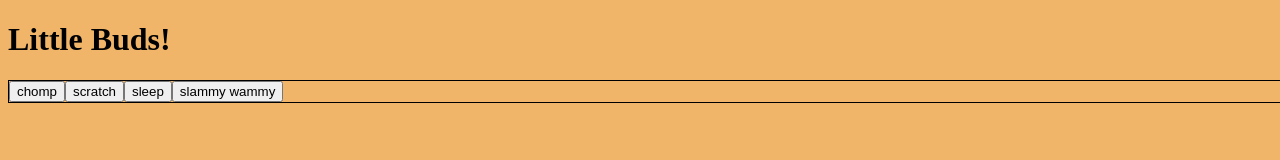
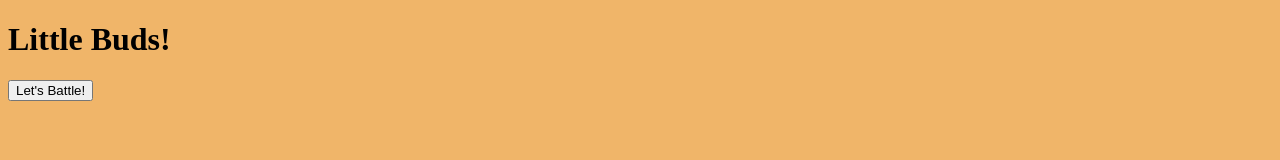
Before and after one commit to tarrinneal/lilbuds, a plain HTML site: page lilbuds.html in a window 1280 px wide. Drawn offline with Linux system fonts and the light colour scheme.

Commit message:
messed around with some format of getting into a battle and clearing out the current html this is just a test, really. I'm not married to this format, but it's a good way to see how to switch from screen to screen

```diff
--- a/app.js
+++ b/app.js
@@ -7,12 +7,43 @@ $(document).ready(function() {
   var $app = $('#app');
   $app.html('');
 
+
+
+
+
+
   //create new HTML elements
-  var $header = $('<div class="header"></div>');
-  var $title = $('<h1>Little Buds!</h1>');
+  //the header Little Buds is in the html file, because it will be the header for all the different scenes
+
+  var $homeScreenHousing = $('<section class="home-screen-housing"></section>');
+  //let's battle! button
+  var $battleStartButton = $('<button class="battle-start-button">Let\'s Battle!</button>');
+
+
+
+
+  //choose your bud
+  //this isn't final, just a test code to see how a battle can work as if it were a function that we called
+  //ex ===>  battle(myBud, enemyBud)
+
   var $battleScreen = $('<section class="battle-screen"></section>');
 
+
+
+
+
+
+
+
   //event handler functions
+
+
+  var handleStartButtonClick = function(event) {
+    console.log(event.target);
+  }
+
+
+
   var generateMoveButtons = function(bud) {
     var moveList = bud.moves;
     var $moveListBox = $('<div class="move-list-box"></div>');
@@ -23,14 +54,33 @@ $(document).ready(function() {
     $moveListBox.appendTo($battleScreen);
   }
 
+
+
+
+
+
+
+
+
   //set event listeners (providing appropriate handlers as input)
+
+  $battleStartButton.on("click", handleStartButtonClick)
+
+
+
+
+
+
+
+
 
   //append new HTML elements to the DOM
 
-  $header.appendTo($app);
-  $title.appendTo($header);
-  $battleScreen.appendTo($app);
-  generateMoveButtons(sam);
+  $homeScreenHousing.appendTo($app);
+  $battleStartButton.appendTo($homeScreenHousing);
+
+  // $battleScreen.appendTo($app);
+  // generateMoveButtons(sam);
 
 
 
--- a/lilbuds.html
+++ b/lilbuds.html
@@ -10,6 +10,9 @@
   </head>
 
   <body>
+    <header class="header">
+      <h1>Little Buds!</h1>
+    </header>
     <div id="app"></div>
   </body>
 
```
